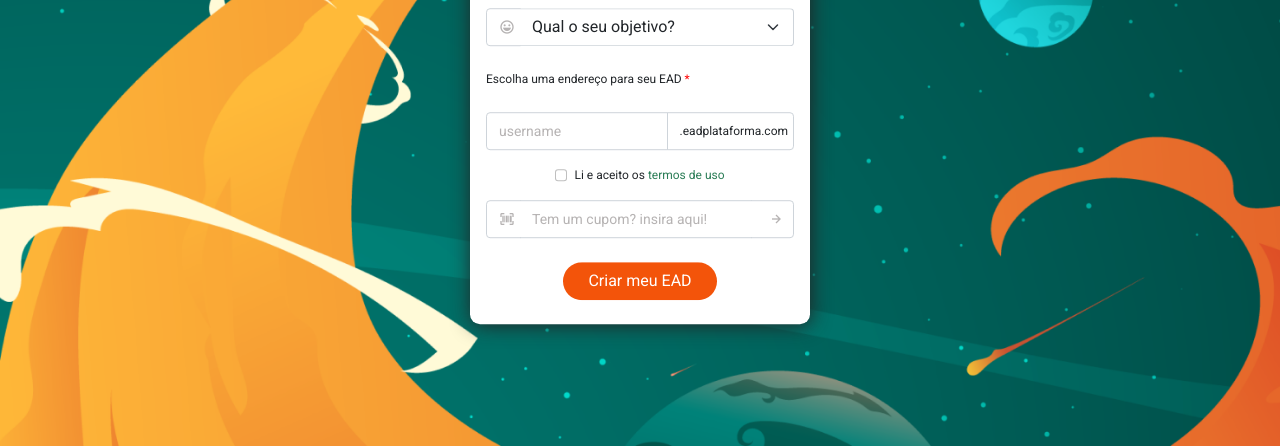
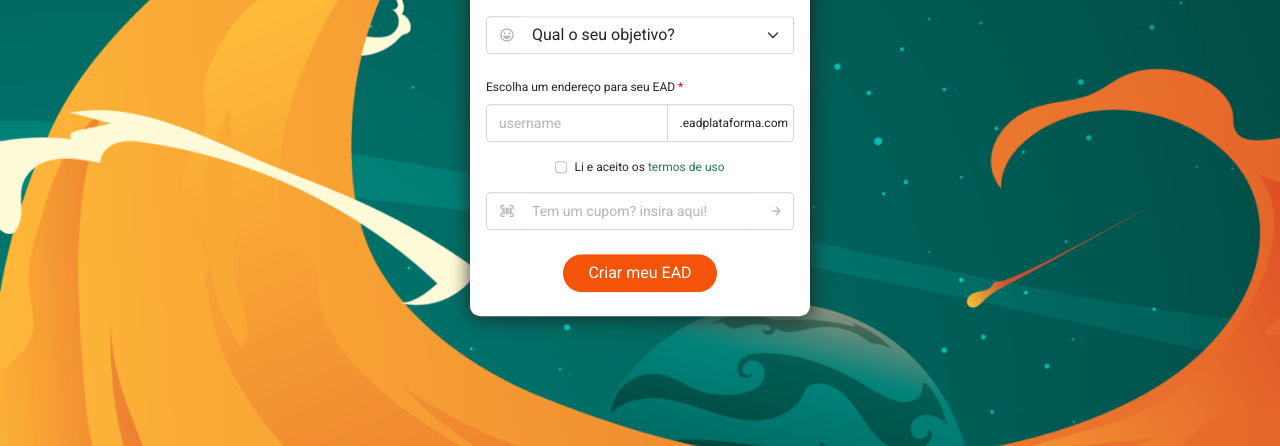
Before and after one commit to joaopmazzo/desafio-ead-plataforma, a plain HTML site: page index.html in a window 1280 px wide. Shown: the part 354-800 px from the top of the page. Drawn offline with nearby package versions, Linux system fonts and the light colour scheme.

Commit message:
Correções finais

```diff
--- a/index.html
+++ b/index.html
@@ -94,8 +94,8 @@
             <option>Opção 3</option>
           </select>
         </div>
-        <p class="escolha-endereco mb-4 px-3">
-          Escolha uma endereço para seu EAD <span>*</span>
+        <p class="escolha-endereco mb-2 px-3">
+          Escolha um endereço para seu EAD <span>*</span>
         </p>
         <div class="input-group mb-3 px-3">
           <input
--- a/styles/main.css
+++ b/styles/main.css
@@ -1,8 +1,7 @@
 @import url("https://fonts.googleapis.com/css2?family=Roboto:wght@300;400&display=swap");
 
 body {
-  background: url(../assets/fundo\ foguete.png);
-  background-repeat: no-repeat;
+  background: url(../assets/fundo\ foguete.png) no-repeat center center fixed;
   background-size: cover;
 
   font-family: "Roboto", Verdana, sans-serif;
```
